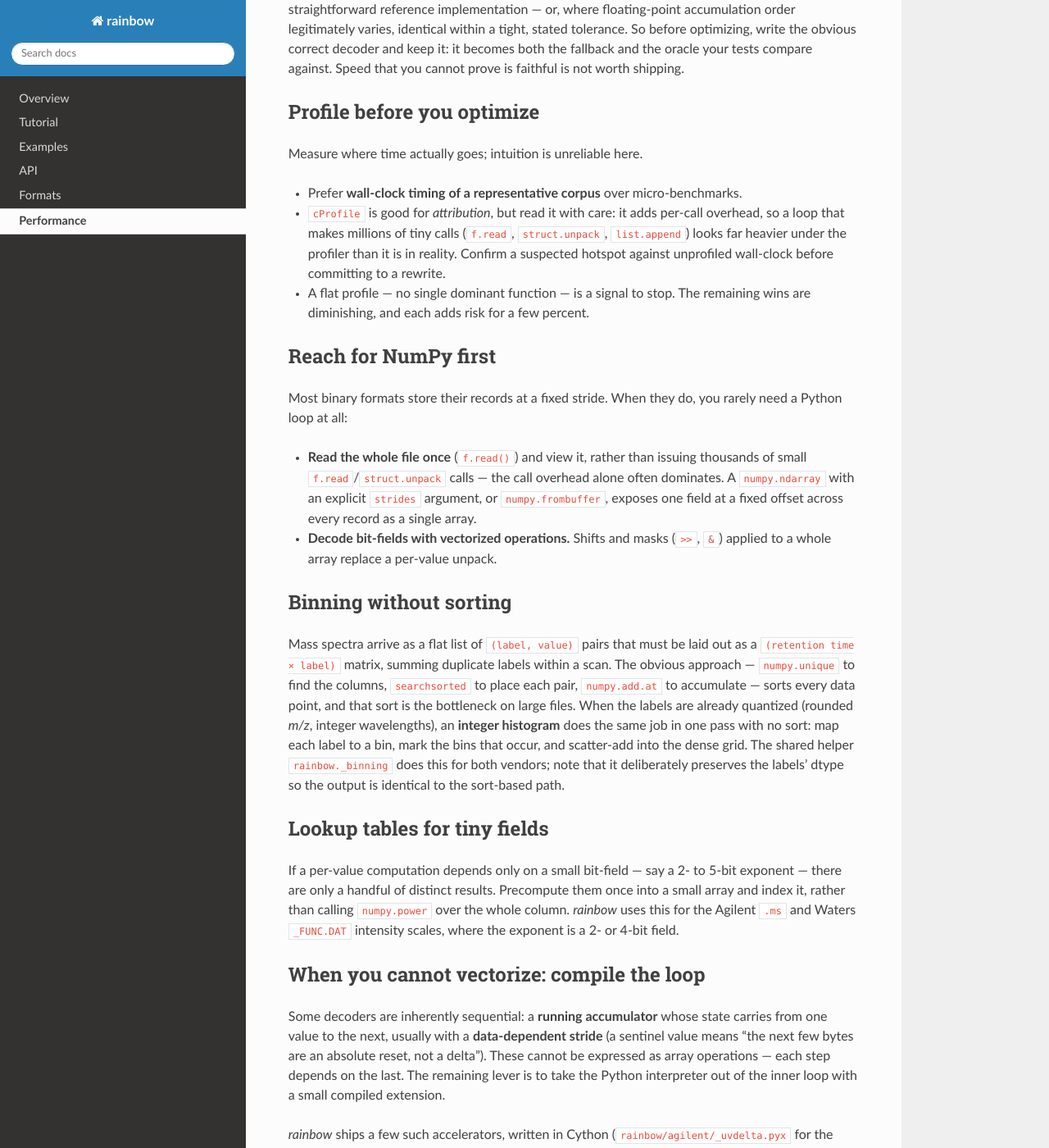
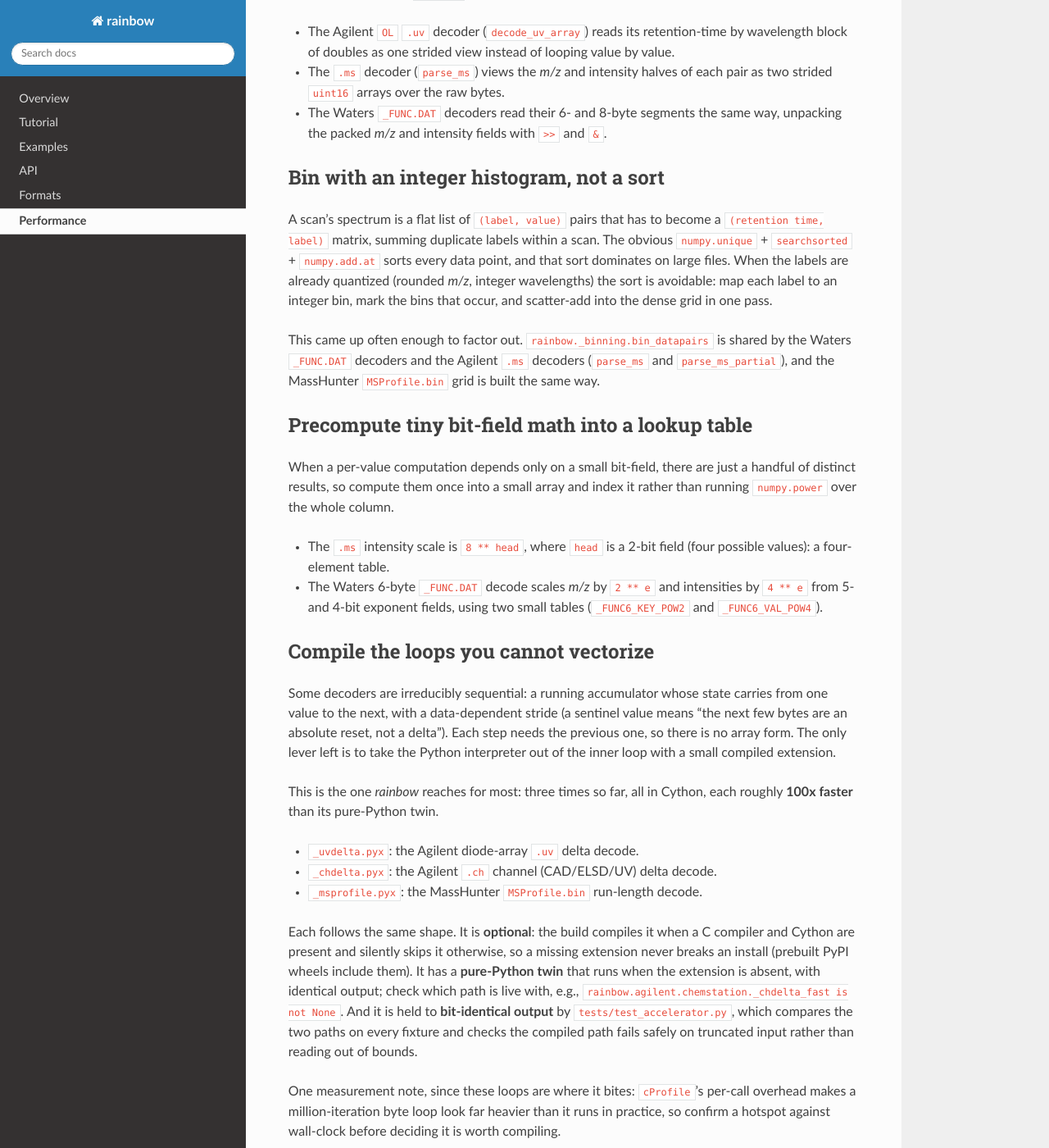
Before and after one commit to evanyeyeye/rainbow, a Sphinx documentation site: the page built from docs/source/performance.rst, in a window 1280 px wide and 1400 px high, scrolled down 408 px. Shown: the whole window at 82% size. Built offline with Sphinx 7.4.7 and the Read the Docs theme 3.1.0, drawn with Linux system fonts in a browser that asks for light colours; some of the changed text lies outside the part shown.

Commit message:
docs: reframe the Performance page around recurring strategies
Rework performance.rst per review: drop the meta framing and the
preachy "golden rule" section, and organize the page around the
strategies used repeatedly, each with the concrete places it shows up:
read-once strided views, integer-histogram binning, bit-field lookup
tables, and compiled Cython loops. Remove em dashes from the page and
the README performance blurb.

Co-Authored-By: Claude Opus 4.8 (1M context) <noreply@anthropic.com>

```diff
--- a/docs/source/performance.rst
+++ b/docs/source/performance.rst
@@ -3,122 +3,85 @@
 Performance
 ===========
 
-Most of what *rainbow* does is cheap: find the right files, read them, and
-reshape bytes into NumPy arrays. Parsing time is dominated by a handful of
-*decode loops* — the inner loops that turn an encoded byte stream into numbers.
-This page collects the strategies *rainbow* uses to keep those fast, and the
-considerations worth weighing when you optimize an existing decoder or add a
-new file format. It is not a record of specific changes (that is the
-changelog); it is the reasoning behind them.
+Reading a file is cheap; the time goes into the *decode loops* that turn an
+encoded byte stream into numbers. A few strategies come up again and again
+across the parsers. Here they are, with the places they are used.
 
-The golden rule
----------------
+Read the file once, then view it as arrays
+------------------------------------------
 
-**An optimization must not change the output.** Every fast path in *rainbow* is
-bit-identical to a straightforward reference implementation — or, where
-floating-point accumulation order legitimately varies, identical within a
-tight, stated tolerance. So before optimizing, write the obvious correct
-decoder and keep it: it becomes both the fallback and the oracle your tests
-compare against. Speed that you cannot prove is faithful is not worth shipping.
+Binary formats usually store their records at a fixed stride, so a field at a
+fixed offset across every record is just a strided NumPy view, with no Python
+loop and no per-record ``struct.unpack``. *rainbow* reads the whole file (or the
+whole data block) once and lays a ``numpy.ndarray`` over the bytes with an
+explicit ``strides`` argument, then decodes bit-fields with array shifts and
+masks.
 
-Profile before you optimize
----------------------------
+- The Agilent ``OL`` ``.uv`` decoder (``decode_uv_array``) reads its
+  retention-time by wavelength block of doubles as one strided view instead of
+  looping value by value.
+- The ``.ms`` decoder (``parse_ms``) views the *m/z* and intensity halves of
+  each pair as two strided ``uint16`` arrays over the raw bytes.
+- The Waters ``_FUNC.DAT`` decoders read their 6- and 8-byte segments the same
+  way, unpacking the packed *m/z* and intensity fields with ``>>`` and ``&``.
 
-Measure where time actually goes; intuition is unreliable here.
+Bin with an integer histogram, not a sort
+-----------------------------------------
 
-- Prefer **wall-clock timing of a representative corpus** over micro-benchmarks.
-- ``cProfile`` is good for *attribution*, but read it with care: it adds
-  per-call overhead, so a loop that makes millions of tiny calls (``f.read``,
-  ``struct.unpack``, ``list.append``) looks far heavier under the profiler than
-  it is in reality. Confirm a suspected hotspot against unprofiled wall-clock
-  before committing to a rewrite.
-- A flat profile — no single dominant function — is a signal to stop. The
-  remaining wins are diminishing, and each adds risk for a few percent.
+A scan's spectrum is a flat list of ``(label, value)`` pairs that has to become
+a ``(retention time, label)`` matrix, summing duplicate labels within a scan.
+The obvious ``numpy.unique`` + ``searchsorted`` + ``numpy.add.at`` sorts every
+data point, and that sort dominates on large files. When the labels are already
+quantized (rounded *m/z*, integer wavelengths) the sort is avoidable: map each
+label to an integer bin, mark the bins that occur, and scatter-add into the
+dense grid in one pass.
 
-Reach for NumPy first
----------------------
+This came up often enough to factor out. ``rainbow._binning.bin_datapairs`` is
+shared by the Waters ``_FUNC.DAT`` decoders and the Agilent ``.ms`` decoders
+(``parse_ms`` and ``parse_ms_partial``), and the MassHunter ``MSProfile.bin``
+grid is built the same way.
 
-Most binary formats store their records at a fixed stride. When they do, you
-rarely need a Python loop at all:
+Precompute tiny bit-field math into a lookup table
+--------------------------------------------------
 
-- **Read the whole file once** (``f.read()``) and view it, rather than issuing
-  thousands of small ``f.read``/``struct.unpack`` calls — the call overhead
-  alone often dominates. A ``numpy.ndarray`` with an explicit ``strides``
-  argument, or ``numpy.frombuffer``, exposes one field at a fixed offset across
-  every record as a single array.
-- **Decode bit-fields with vectorized operations.** Shifts and masks (``>>``,
-  ``&``) applied to a whole array replace a per-value unpack.
+When a per-value computation depends only on a small bit-field, there are just a
+handful of distinct results, so compute them once into a small array and index
+it rather than running ``numpy.power`` over the whole column.
 
-Binning without sorting
------------------------
+- The ``.ms`` intensity scale is ``8 ** head``, where ``head`` is a 2-bit field
+  (four possible values): a four-element table.
+- The Waters 6-byte ``_FUNC.DAT`` decode scales *m/z* by ``2 ** e`` and
+  intensities by ``4 ** e`` from 5- and 4-bit exponent fields, using two small
+  tables (``_FUNC6_KEY_POW2`` and ``_FUNC6_VAL_POW4``).
 
-Mass spectra arrive as a flat list of ``(label, value)`` pairs that must be
-laid out as a ``(retention time × label)`` matrix, summing duplicate labels
-within a scan. The obvious approach — ``numpy.unique`` to find the columns,
-``searchsorted`` to place each pair, ``numpy.add.at`` to accumulate — sorts
-every data point, and that sort is the bottleneck on large files. When the
-labels are already quantized (rounded *m/z*, integer wavelengths), an **integer
-histogram** does the same job in one pass with no sort: map each label to a
-bin, mark the bins that occur, and scatter-add into the dense grid. The shared
-helper ``rainbow._binning`` does this for both vendors; note that it
-deliberately preserves the labels' dtype so the output is identical to the
-sort-based path.
+Compile the loops you cannot vectorize
+--------------------------------------
 
-Lookup tables for tiny fields
------------------------------
+Some decoders are irreducibly sequential: a running accumulator whose state
+carries from one value to the next, with a data-dependent stride (a sentinel
+value means "the next few bytes are an absolute reset, not a delta"). Each step
+needs the previous one, so there is no array form. The only lever left is to
+take the Python interpreter out of the inner loop with a small compiled
+extension.
 
-If a per-value computation depends only on a small bit-field — say a 2- to
-5-bit exponent — there are only a handful of distinct results. Precompute them
-once into a small array and index it, rather than calling ``numpy.power`` over
-the whole column. *rainbow* uses this for the Agilent ``.ms`` and Waters
-``_FUNC.DAT`` intensity scales, where the exponent is a 2- or 4-bit field.
+This is the one *rainbow* reaches for most: three times so far, all in Cython,
+each roughly **100x faster** than its pure-Python twin.
 
-When you cannot vectorize: compile the loop
--------------------------------------------
+- ``_uvdelta.pyx``: the Agilent diode-array ``.uv`` delta decode.
+- ``_chdelta.pyx``: the Agilent ``.ch`` channel (CAD/ELSD/UV) delta decode.
+- ``_msprofile.pyx``: the MassHunter ``MSProfile.bin`` run-length decode.
 
-Some decoders are inherently sequential: a **running accumulator** whose state
-carries from one value to the next, usually with a **data-dependent stride** (a
-sentinel value means "the next few bytes are an absolute reset, not a delta").
-These cannot be expressed as array operations — each step depends on the last.
-The remaining lever is to take the Python interpreter out of the inner loop
-with a small compiled extension.
+Each follows the same shape. It is **optional**: the build compiles it when a C
+compiler and Cython are present and silently skips it otherwise, so a missing
+extension never breaks an install (prebuilt PyPI wheels include them). It has a
+**pure-Python twin** that runs when the extension is absent, with identical
+output; check which path is live with, e.g.,
+``rainbow.agilent.chemstation._chdelta_fast is not None``. And it is held to
+**bit-identical output** by ``tests/test_accelerator.py``, which compares the
+two paths on every fixture and checks the compiled path fails safely on
+truncated input rather than reading out of bounds.
 
-*rainbow* ships a few such accelerators, written in Cython
-(``rainbow/agilent/_uvdelta.pyx`` for the ``.uv`` decode, ``_chdelta.pyx`` for
-the ``.ch`` channel decode, and ``rainbow/agilent/_msprofile.pyx`` for the
-MassHunter ``MSProfile.bin`` run-length decode), each roughly **100× faster**
-than its pure-Python counterpart. They follow a deliberate pattern worth
-copying:
-
-- **Optional.** The build compiles them when a C compiler and Cython are
-  present and silently skips them otherwise — a missing extension never breaks
-  an install. Prebuilt PyPI wheels include them.
-- **Transparent fallback.** When an extension is absent the pure-Python decoder
-  runs instead, with identical output. You can check which path is active, e.g.
-  ``rainbow.agilent.chemstation._chdelta_fast is not None`` (likewise
-  ``_uvdelta_fast`` and ``rainbow.agilent.masshunter._msprofile_fast``).
-- **Bit-identical and tested.** ``tests/test_accelerator.py`` asserts the
-  compiled and pure-Python paths agree on every fixture, and that the compiled
-  path fails safely on truncated input rather than reading out of bounds.
-
-Reserve this tool for loops that genuinely cannot be vectorized: a compiled
-extension is more to build, ship, and maintain than an array expression.
-
-Adding a new format
--------------------
-
-A rough order of operations that keeps you both fast and correct:
-
-1. **Get it right first.** Write the clear pure-Python decoder and validate it
-   against ground truth — an instrument export, a vendor tool, a known sample.
-   Add a small fixture and a test.
-2. **Profile a real file.** Find the loop that actually dominates; don't guess.
-3. **Try to vectorize it.** Is the record stride fixed? Can the hot computation
-   run over whole arrays — strided views, shifts and masks, an integer
-   histogram, a lookup table? This handles the large majority of cases.
-4. **Only if it is inherently sequential, compile it.** Add a Cython inner loop
-   beside the pure-Python one, keep the latter as the fallback, and wire the
-   extension into the optional build.
-5. **Lock it down.** A parity test comparing the fast and reference paths, on a
-   fixture small enough to live in the repository, is what lets the next person
-   optimize without fear.
+One measurement note, since these loops are where it bites: ``cProfile``'s
+per-call overhead makes a million-iteration byte loop look far heavier than it
+runs in practice, so confirm a hotspot against wall-clock before deciding it is
+worth compiling.
```
Also changed, not shown: README.md (+3 -3 lines).
